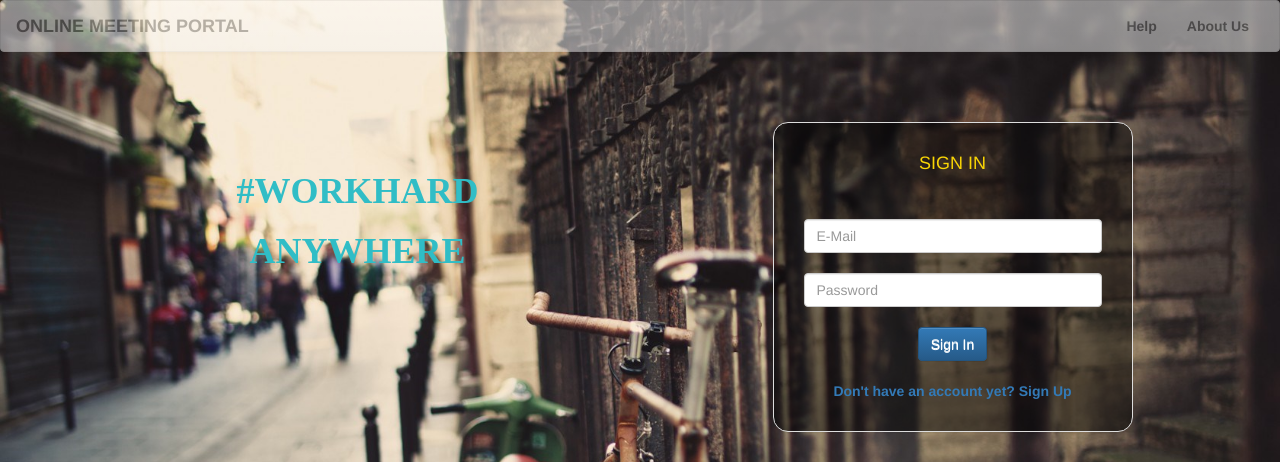
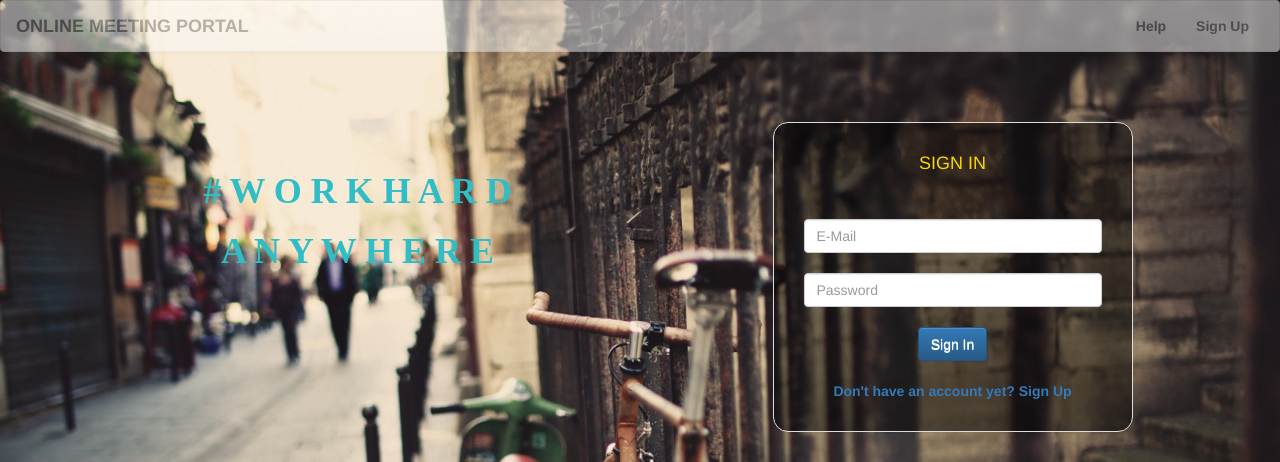
Before and after one commit to satishcj/Online-Meeting-Dash-Board, a PHP site: page /login.php in a window 1280 px wide. Shown: the top 462 px of the page. Run offline with PHP 8.4, Linux system fonts and the light colour scheme.

Commit message:
Update login.php

```diff
--- a/login.php
+++ b/login.php
@@ -22,7 +22,7 @@ session_start();
             <div class="collapse navbar-collapse" id="navcol-1">
                 <ul class="nav navbar-nav navbar-right">
                     <li role="presentation"><a href="#"><strong>Help </strong></a></li>
-                    <li role="presentation"><a href="#"><strong>About Us</strong></a></li>
+                    <li role="presentation"><a href="index.php"><strong>Sign Up</strong></a></li>
                 </ul>
             </div>
         </div>
@@ -31,8 +31,8 @@ session_start();
         <div class="row">
             <div class="col-md-6 col-md-offset-0 cleft">
                 <div>
-                    <h1 class="motto"><strong>#WORKHARD </strong></h1>
-                    <h1 class="motto"><strong>ANYWHERE </strong></h1></div>
+                    <h1 class="motto"><strong># W O R K H A R D</strong></h1>
+                    <h1 class="motto"><strong>A N Y W H E R E</strong></h1></div>
             </div>
             <div class="col-md-4 col-md-offset-1 cright">
                 <div class="panel panel-default">
```
